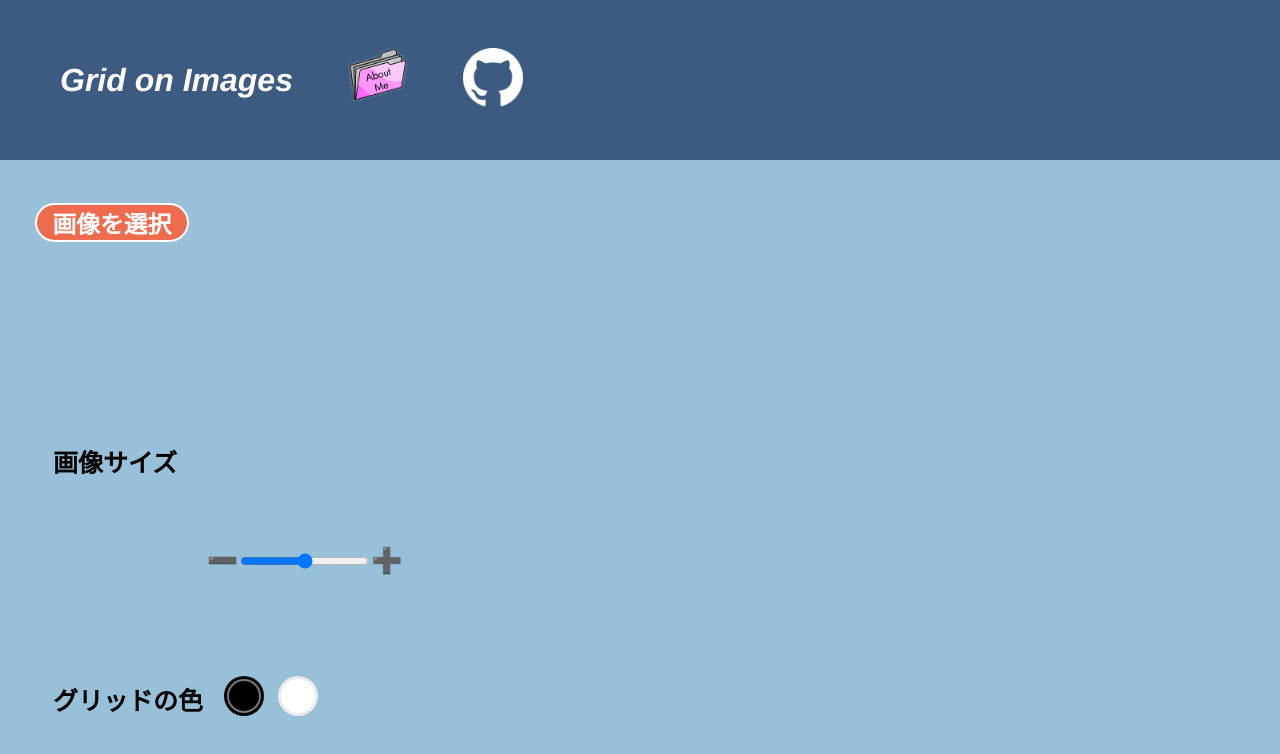
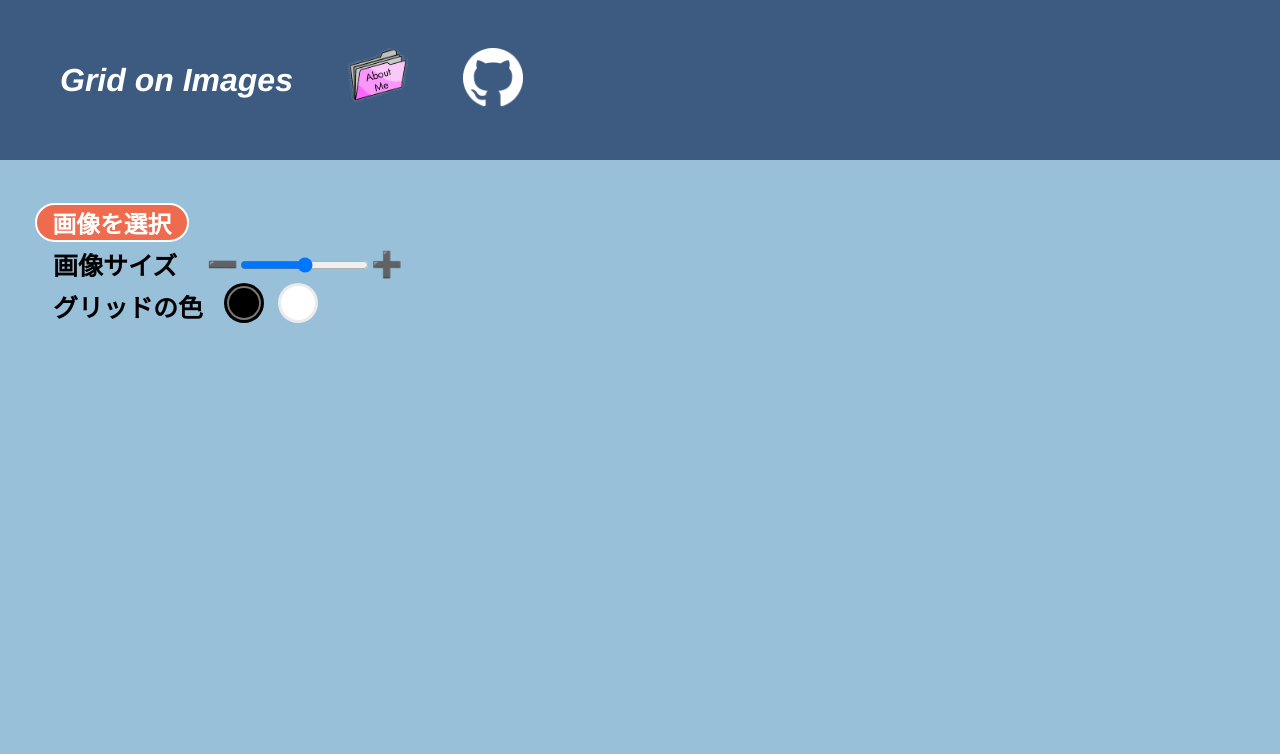
Before and after one commit to kenchon/grid-on-images-v2, a React (Create React App) app: page / in a window 1280 px wide. Shown: the top 754 px of the page. Built offline with nearby package versions, Linux system fonts and the light colour scheme.

Commit message:
style: Remove margin attr

```diff
--- a/src/components/Slider.tsx
+++ b/src/components/Slider.tsx
@@ -13,6 +13,4 @@ const Slider: React.FC = () => {
 
 export default Slider
 
-const StyledSlider = styled.div`
-    margin: 300px 0 100px 0;
-`
+const StyledSlider = styled.div``
```
